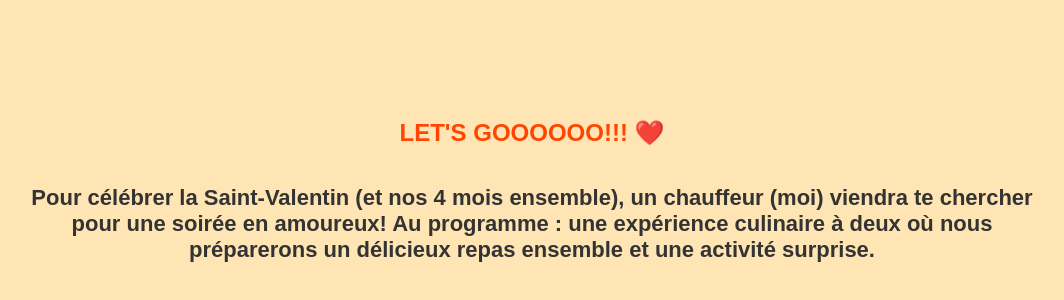
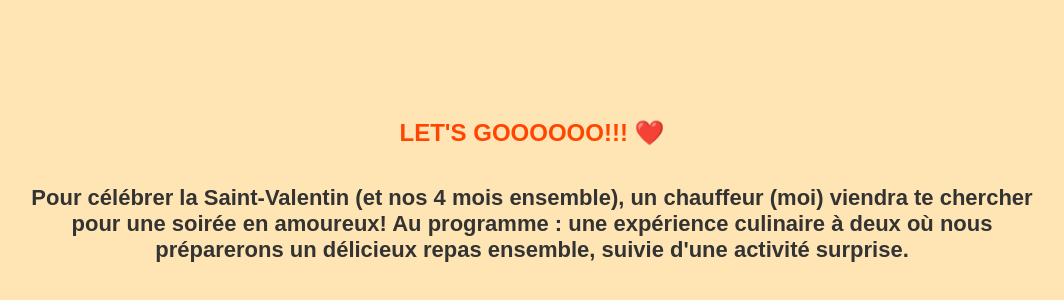
Before and after one commit to Oiyeeee01/sondageserieux, a plain HTML site: page detailsoui.html in a window 1280 px wide. Shown: the part 214-514 px from the top of the page, without its empty margins (108-1172 px from the left). Drawn offline with Linux system fonts and the light colour scheme.

Commit message:
Update detailsoui.html

```diff
--- a/detailsoui.html
+++ b/detailsoui.html
@@ -32,8 +32,8 @@
     <p>
     Pour célébrer la Saint-Valentin (et nos 4 mois ensemble),
     un chauffeur (moi) viendra te chercher pour une soirée en amoureux! Au programme :
-    une expérience culinaire à deux où nous préparerons un délicieux repas ensemble
-    et une activité surprise.
+    une expérience culinaire à deux où nous préparerons un délicieux repas ensemble,
+    suivie d'une activité surprise.
     </p>
 </body>
 </html>
```
